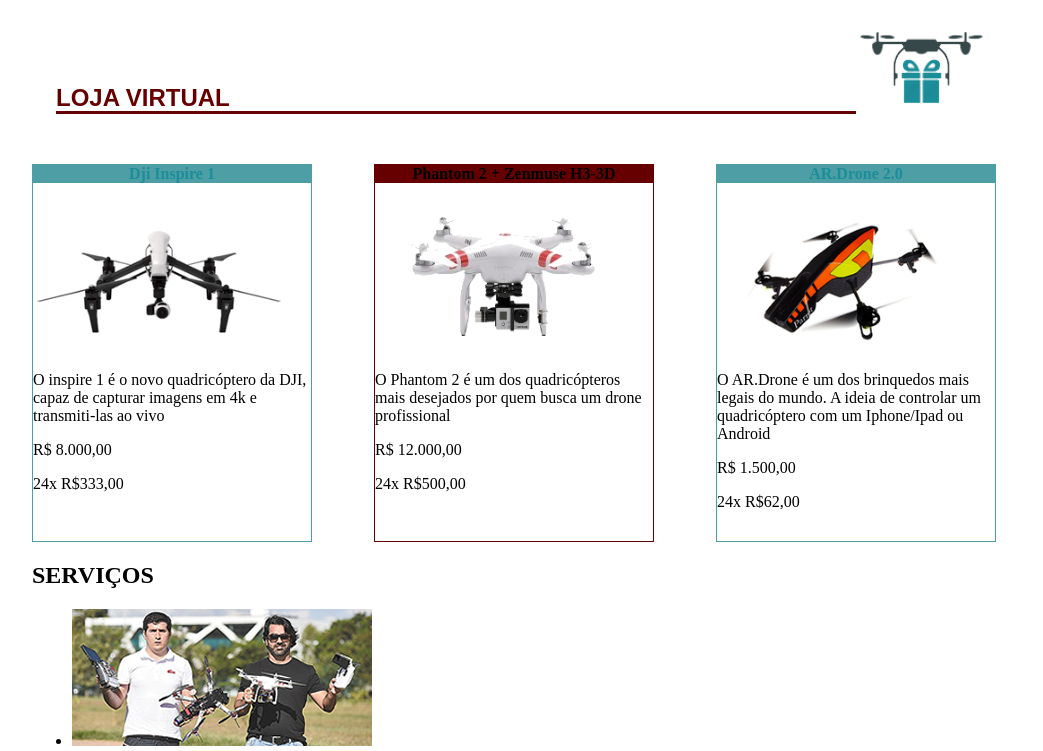
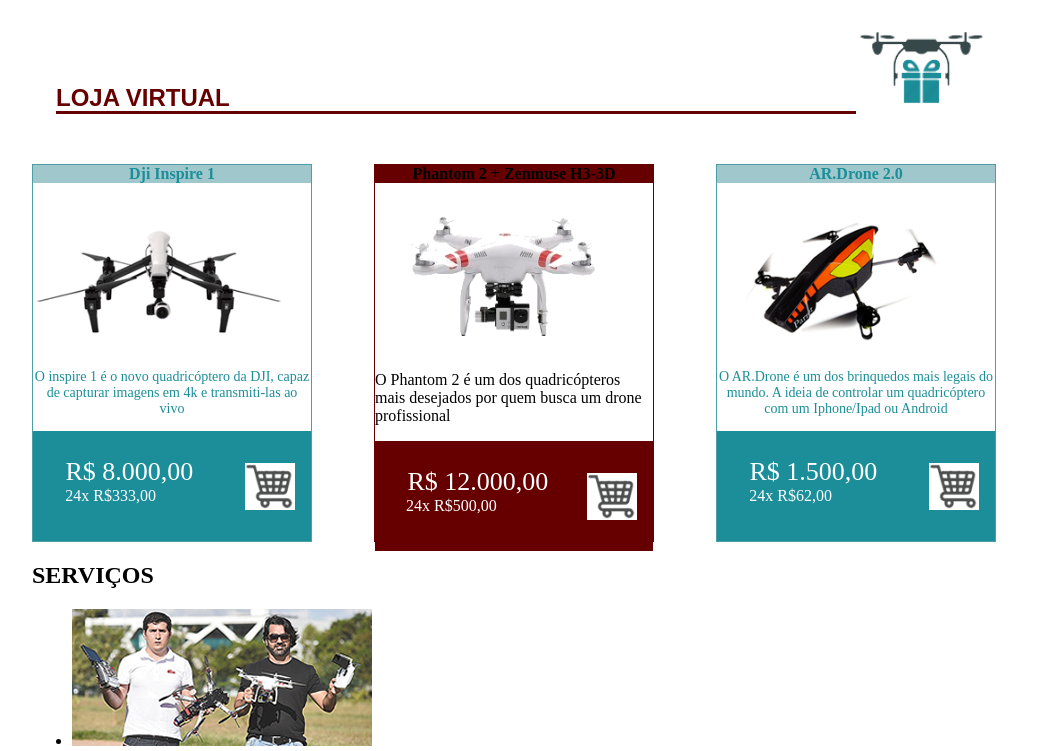
Before and after one commit to JustRonis/FIAP_Pitch, a plain HTML site: page index.html in a window 1280 px wide. Shown: the part 510-1261 px from the top of the page, without its empty margins (126-1169 px from the left). Drawn offline with Linux system fonts and the light colour scheme.

Commit message:
parcial - cards montados

```diff
--- a/css/estilo.css
+++ b/css/estilo.css
@@ -68,9 +68,7 @@ header{
 
 .cabecalho_baixo li{
     display: inline;
-
     padding: 0.25em;
-
 
 }
 
@@ -124,7 +122,7 @@ header{
 
 .titulo_loja_drone_sem_destaque {
    color: #1B8E99;
-   background-color: #4d9ea5;
+   background-color: #a0c8cc;
    text-align: center;
    margin-top: 0;
 }
@@ -136,6 +134,42 @@ header{
 }
 
 .texto_loja_virtual_loja_sem_destaque{
+    color: #1B8E99;
+    font-size: 14px;
+    text-align: center;
+}
+
+.valores_loja_virtual_loja_sem_destaque{
+    background-color: #1B8E99;
+    height: 110px;
+
+}
+
+.preco_loja_virtual_loja_sem_destaque{
+    font-size: 26px;
+    color: white;
+    float: left;
+    padding-left: 00.25em;
+    margin-left: 1em;
+}
+
+.preco_parcelado_loja_virtual_loja_sem_destaque{
+    font-size: 16px;
+    color:white;
+    margin-top: 3.5em;
+    margin-left: -8em;
+    float: left;
+
+}
+
+.imagem_carrinho_loja_virtual{
+    max-width: 50px;
+    max-height: 50px;
+    float: right;
+    margin-top: 2em;
+    margin-right: 1em;
+    background-color: white;
+
 
 }
 
@@ -164,3 +198,25 @@ header{
 .texto_loja_virtual_loja_com_destaque{
 
 }
+
+.valores_loja_virtual_loja_com_destaque{
+    background-color: #660000;
+    height: 110px;
+}
+
+.preco_loja_virtual_loja_com_destaque{
+    font-size: 26px;
+    color: white;
+    float: left;
+    padding-left: 00.25em;
+    margin-left: 1em;
+
+}
+
+.preco_parcelado_loja_virtual_loja_com_destaque{
+    font-size: 16px;
+    color:white;
+    margin-top: 3.5em;
+    margin-left: -8.90em;
+    float: left;
+}
--- a/index.html
+++ b/index.html
@@ -41,22 +41,34 @@
                 <h4 class="titulo_loja_drone_sem_destaque">Dji Inspire 1</h4>
                 <img class="img_loja_drone_sem_destaque" src="img/DroneA.png" alt="Imagem do drone Dji Inspire 1">
                 <p class="texto_loja_virtual_loja_sem_destaque">O inspire 1 é o novo quadricóptero da DJI, capaz de capturar imagens em 4k e transmiti-las ao vivo</p>
-                <p>R$ 8.000,00</p>
-                <p>24x R$333,00</p>
+                <div class="valores_loja_virtual_loja_sem_destaque">
+                    <p class="preco_loja_virtual_loja_sem_destaque">R$ 8.000,00</p>
+                    <p class="preco_parcelado_loja_virtual_loja_sem_destaque">24x R$333,00</p>
+                    <img class="imagem_carrinho_loja_virtual" src="img/carrinho.png" alt="imagem carrinho">
+                </div>
+
             </div>
+
             <div class="loja_virtual_drone_com_destaque">
                 <h4 class="titulo_loja_drone_com_destaque">Phantom 2 + Zenmuse H3-3D</h4>
                 <img class="img_loja_drone_com_destaque" src="img/DroneB.png" alt="Imagem do drone Phantom 2 + Zenmuse H3-3D">
                 <p class="texto_loja_virtual_loja_com_destaque">O Phantom 2 é um dos quadricópteros mais desejados por quem busca um drone profissional</p>
-                <p>R$ 12.000,00</p>
-                <p>24x R$500,00</p>
+                <div class="valores_loja_virtual_loja_com_destaque">
+                    <p class="preco_loja_virtual_loja_com_destaque" >R$ 12.000,00</p>
+                    <p class="preco_parcelado_loja_virtual_loja_com_destaque">24x R$500,00</p>
+                    <img class="imagem_carrinho_loja_virtual" src="img/carrinho.png" alt="imagem carrinho">
+                </div>
             </div>
+
             <div class="loja_virtual_drone_sem_destaque">
                 <h4 class="titulo_loja_drone_sem_destaque">AR.Drone 2.0</h4>
                 <img class="img_loja_drone_sem_destaque" src="img/DroneC.png" alt="Imagem do drone AR.Drone 2.0">
                 <p class="texto_loja_virtual_loja_sem_destaque">O AR.Drone é um dos brinquedos mais legais do mundo. A ideia de controlar um quadricóptero com um Iphone/Ipad ou Android</p>
-                <p>R$ 1.500,00</p>
-                <p>24x R$62,00</p>
+                <div class="valores_loja_virtual_loja_sem_destaque">
+                    <p class="preco_loja_virtual_loja_sem_destaque">R$ 1.500,00</p>
+                    <p class="preco_parcelado_loja_virtual_loja_sem_destaque">24x R$62,00</p>
+                    <img class="imagem_carrinho_loja_virtual" src="img/carrinho.png" alt="imagem carrinho">
+                </div>
             </div>
         </div>
     </div>
```
